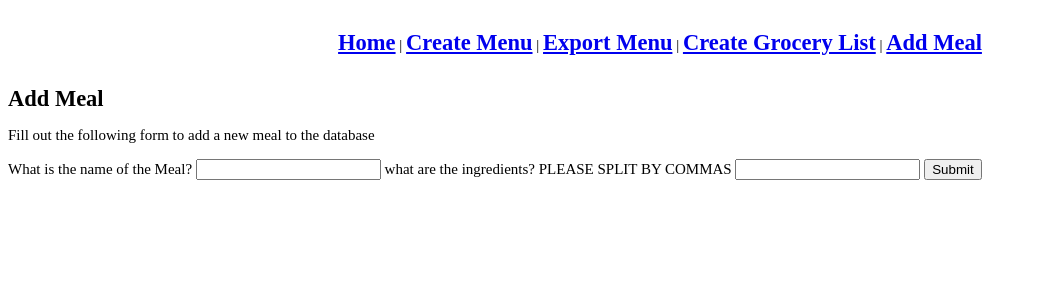
After one commit to yothebob/menu-food-application, a Flask app: page /addmeal/ in a window 1280 px wide. The commit adds this page. Shown: the top 300 px of the page, without its empty margins (0-1037 px from the left). Run offline with Flask 2, Linux system fonts and the light colour scheme.

Commit message:
finished grocery list section, created html page/function and form for adding a meal

```diff
--- a/flaskapp.py
+++ b/flaskapp.py
@@ -43,8 +43,8 @@ def get_saved_menus():
     dict = {}
     for num in range(len(keys)):
         dict[keys[num][0]] = values[num][0]
-        print(values[num][0])
-    print(dict)
+        #print(values[num][0])
+    #print(dict)
     return dict
 
 
@@ -84,7 +84,7 @@ def create_menu():
         menumaker.create_docx(saved_menus)
         f.close()
 
-        return render_template('gen_menu.html')
+        return render_template('index.html')
     else:
         return render_template('menus.html',dow=dow,form=form)
 
@@ -132,6 +132,27 @@ def create_grocery_list():
     return render_template("grocery_list.html",grocery_list=grocery_list,form=form)
 
 
+@app.route("/addmeal/",methods=["GET","POST"])
+def add_meal():
+    #"INSERT INTO dinners VALUES (?, ?, ?)",(i, str(keys), str(values)
+    #query_db("SELECT name from saved_menus")]
+    #dinners = [(item,item) for item in query_db("SELECT name from dinners")]]
+    #print(dinners)
+
+    class DinnerForm(Form):
+        select_dinners = StringField("What is the name of the Meal?")
+        ingredients = StringField("what are the ingredients? PLEASE SPLIT BY COMMAS")
+        submit = SubmitField("Submit")
+
+    form = DinnerForm(request.form)
+    if request.method == "POST":
+        print("running")
+        ingredient_list = form.ingredients.data.split(",")
+        query_db("INSERT INTO dinners VALUES (?, ?, ?)",(i, str(form.select_dinners.data), str(ingredient_list)))
+        return render_template("index.html")
+    else:
+        return render_template("add_meal.html",form=form)
+
 @app.teardown_appcontext
 def close_connection(exception):
     db = getattr(g, '_database', None)
--- /dev/null
+++ b/templates/add_meal.html
@@ -0,0 +1,14 @@
+{% extends "base.html" %}
+{% block content %}
+  <div class="">
+    <h1>Add Meal</h1>
+      <p>Fill out the following form to add a new meal to the database</p>
+      <form class="" method="post">
+        {{form.select_dinners.label}}
+        {{form.select_dinners()}}
+        {{form.ingredients.label}}
+        {{form.ingredients()}}
+        {{form.submit()}}
+      </form>
+  </div>
+{% endblock %}
--- a/templates/base.html
+++ b/templates/base.html
@@ -16,7 +16,7 @@
       |
       <li><a href="{{url_for('create_grocery_list')}}"><h1>Create Grocery List</h1></a></li>
       |
-      <li><a href="{{url_for('index')}}"><h1>Add Meal</h1></a></li>
+      <li><a href="{{url_for('add_meal')}}"><h1>Add Meal</h1></a></li>
   </ul>
     {%block content%}{% endblock %}
 
--- a/templates/gen_menu.html
+++ /dev/null
@@ -1,4 +0,0 @@
-{% extends "base.html" %}
-{% block content %}
-<h1>Hellol World</h1>
-{% endblock %}
```
